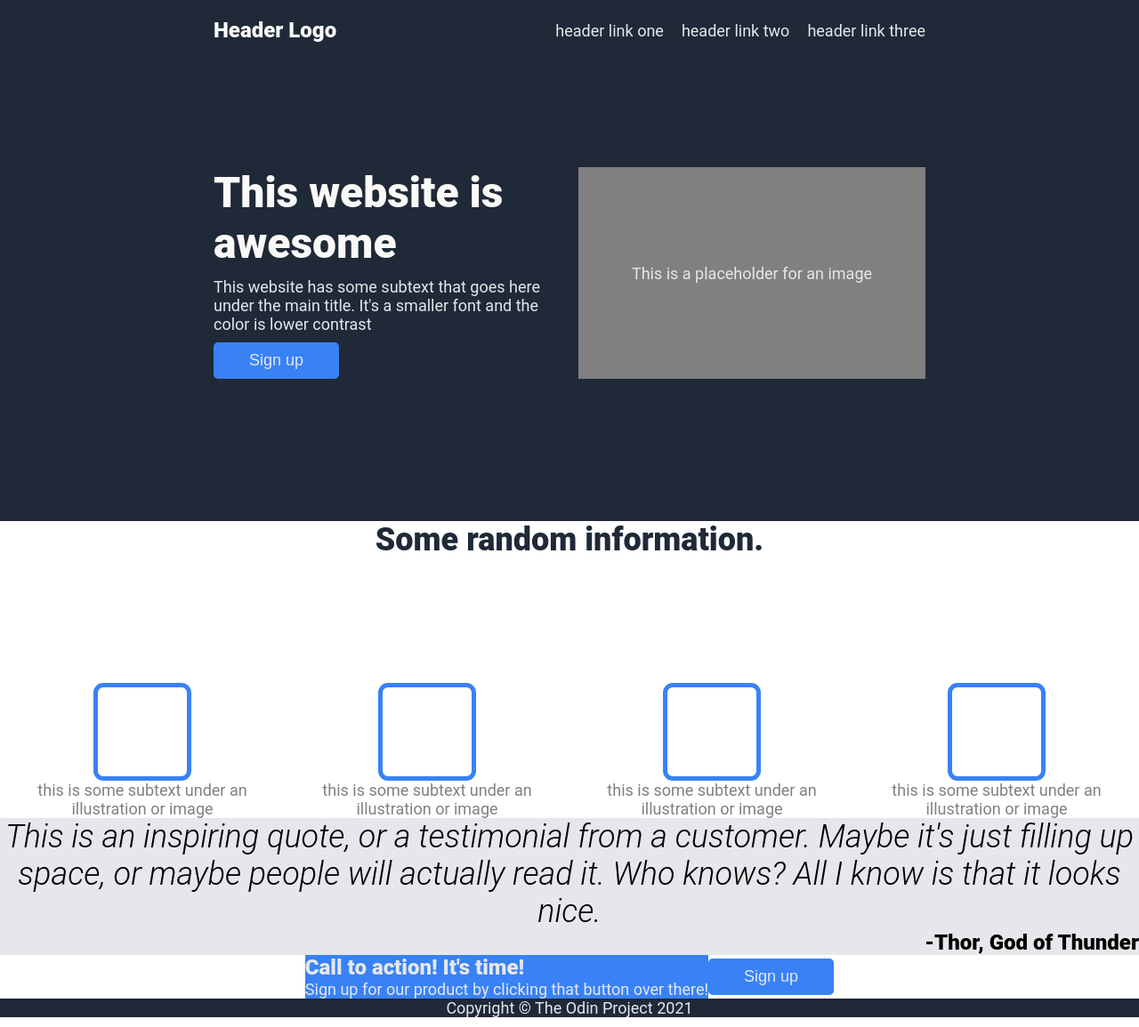
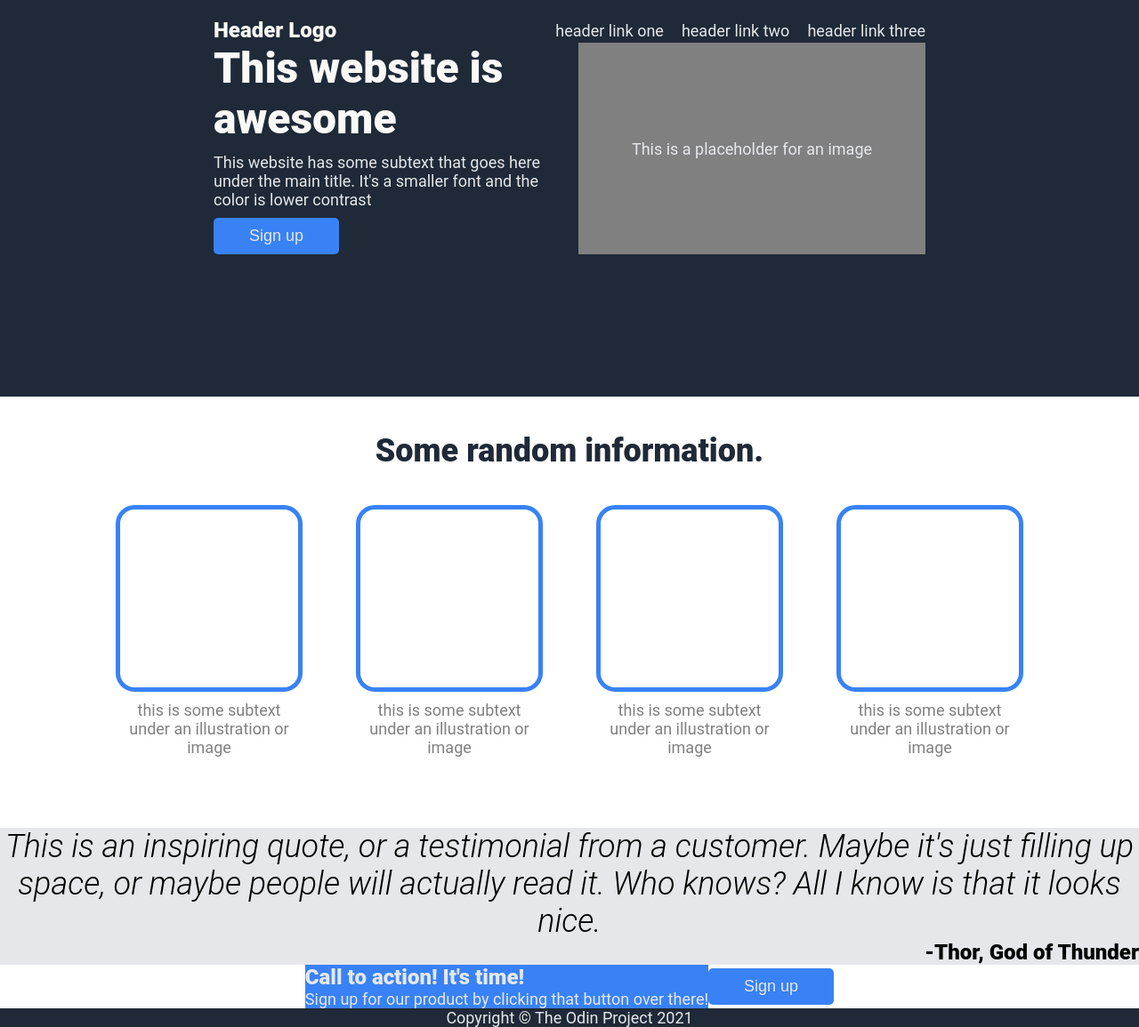
Before and after one commit to kpbongat/odin-landingPage, a plain HTML site: page index.html in a window 1280 px wide. Shown: the whole page at 89% size. Drawn offline with Linux system fonts and the light colour scheme.

Commit message:
Add padding, margin, and gap for info list section

```diff
--- a/style.css
+++ b/style.css
@@ -14,12 +14,26 @@ body,ul,p {
     padding-bottom: 160px;
 }
 
-.header {
+.header-section header {
     margin-bottom: 140px;
 }
 
 .hero {
     gap: 10px;
+}
+
+
+.info-section {
+    padding-top: 40px;
+    padding-bottom: 80px;
+}
+
+.info-section .header {
+    margin-bottom: 40px;
+}
+
+.media {
+
 }
 li{
     list-style: none;
@@ -137,17 +151,20 @@ ul,
 
 .info-list {
     justify-content: center;
+    gap: 60px;
 }
 
 .media  {
     flex-direction: column;
     align-items: center;
+    flex: 0 1 200px;
+    gap:10px;
 
 }
 
 .info-list .placeholder {
-    width:100px;
-    height:100px;
+    width:200px;
+    height:200px;
     border: 5px solid #3882f6;
     border-radius: 10%;
 }
```
